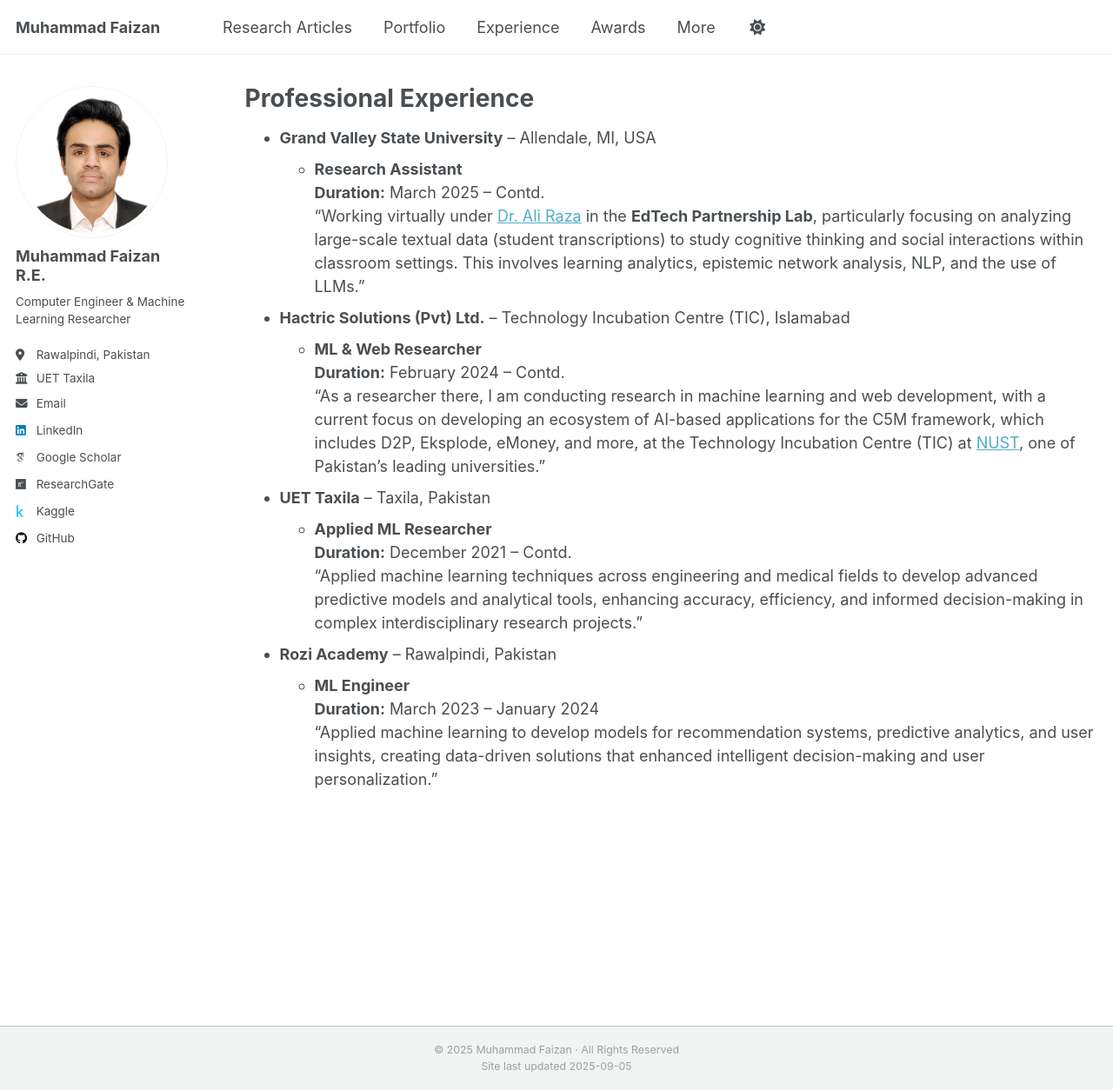
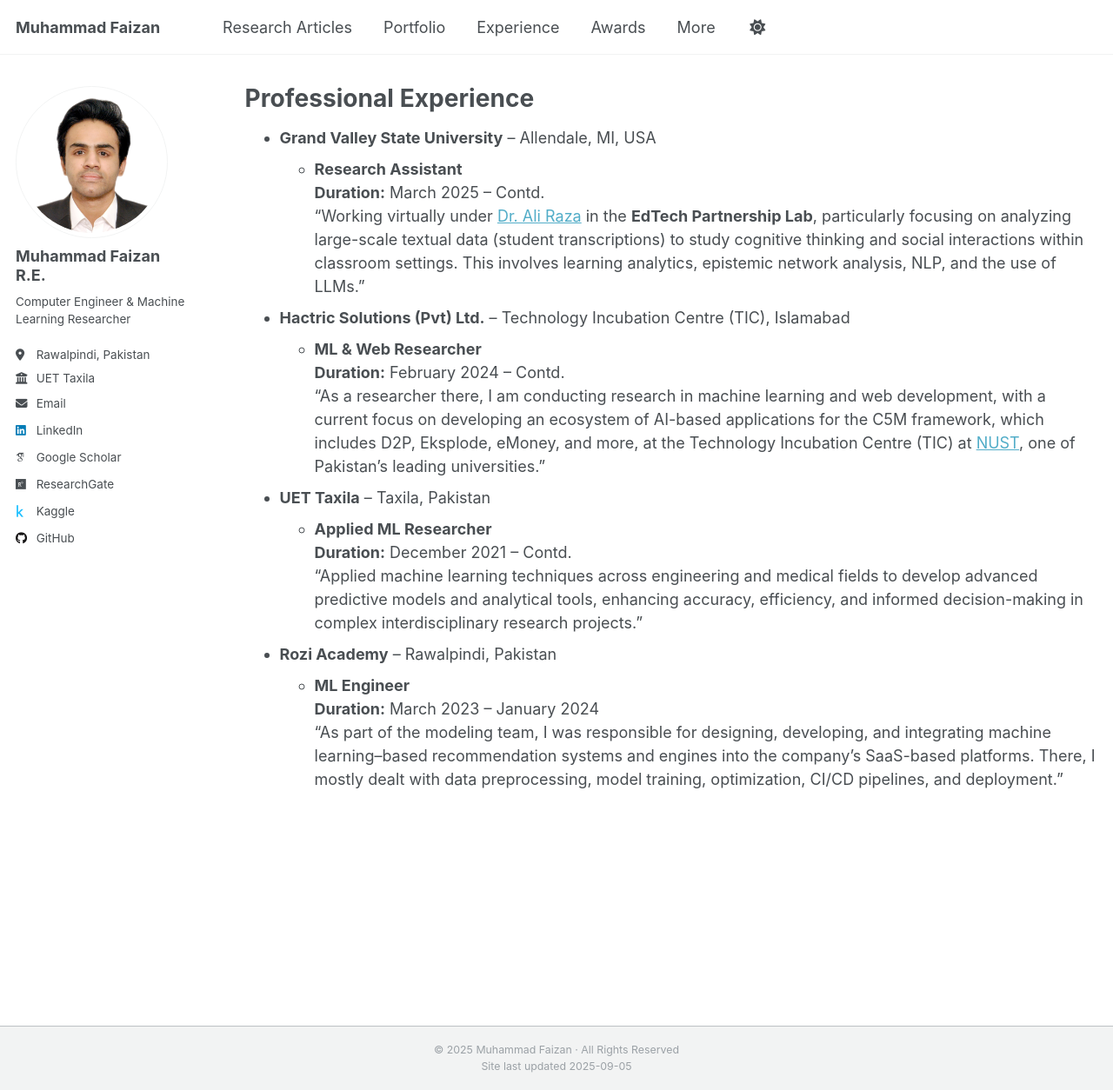
Before and after one commit to MuhammadFaizan99/MuhammadFaizan99.github.io, a Jekyll site: the page built from _pages/experience.md, in a window 1280 px wide and 1254 px high. Shown: the whole window at 87% size. Built offline with Jekyll 4.4.1, drawn with Linux system fonts in a browser that asks for light colours; some web fonts are replaced; a script that is not in the unit is left out.

Commit message:
Update experience.md

```diff
--- a/_pages/experience.md
+++ b/_pages/experience.md
@@ -28,4 +28,4 @@ redirect_from:
 * **Rozi Academy** – Rawalpindi, Pakistan
   * **ML Engineer**
   **Duration:** March 2023 – January 2024
-    “Applied machine learning to develop models for recommendation systems, predictive analytics, and user insights, creating data-driven solutions that enhanced intelligent decision-making and user personalization.”
+    “As part of the modeling team, I was responsible for designing, developing, and integrating machine learning–based recommendation systems and engines into the company’s SaaS-based platforms. There, I mostly dealt with data preprocessing, model training, optimization, CI/CD pipelines, and deployment.”
```
